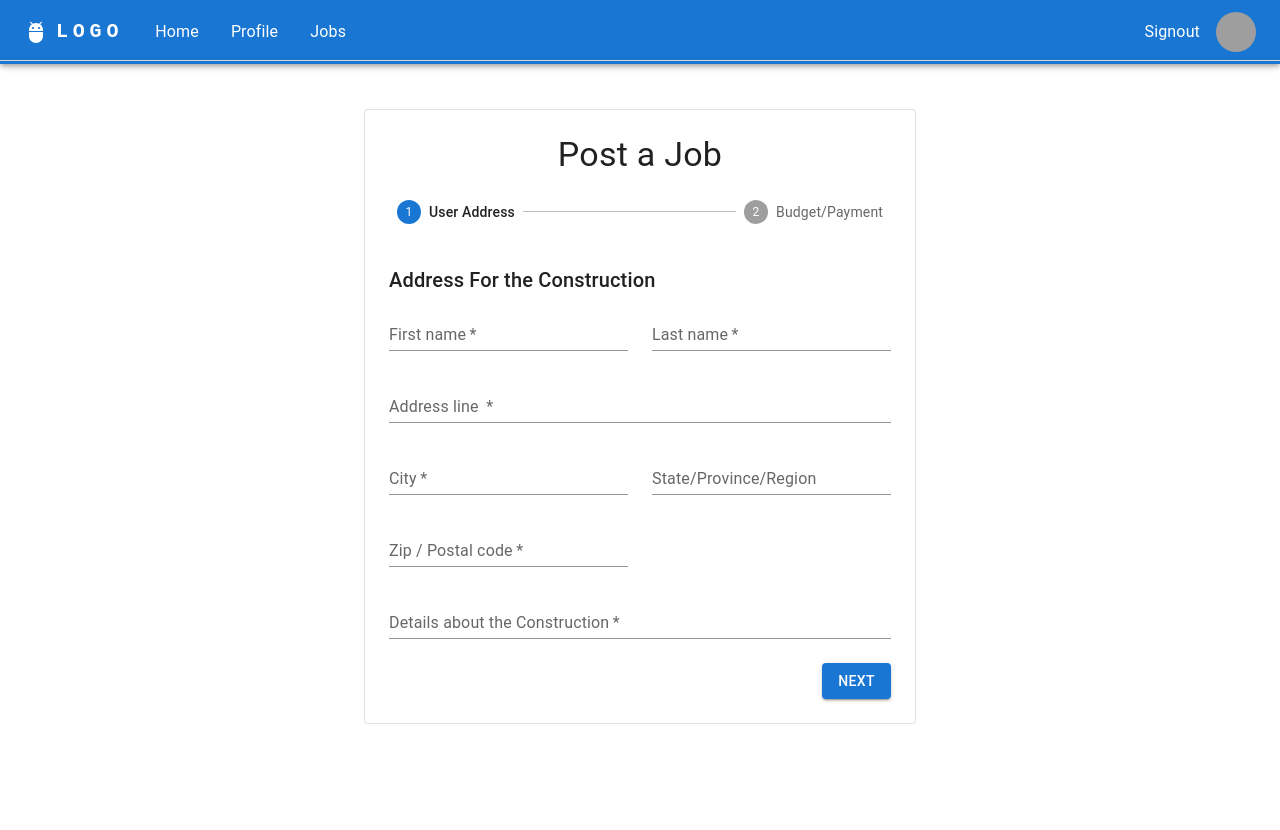
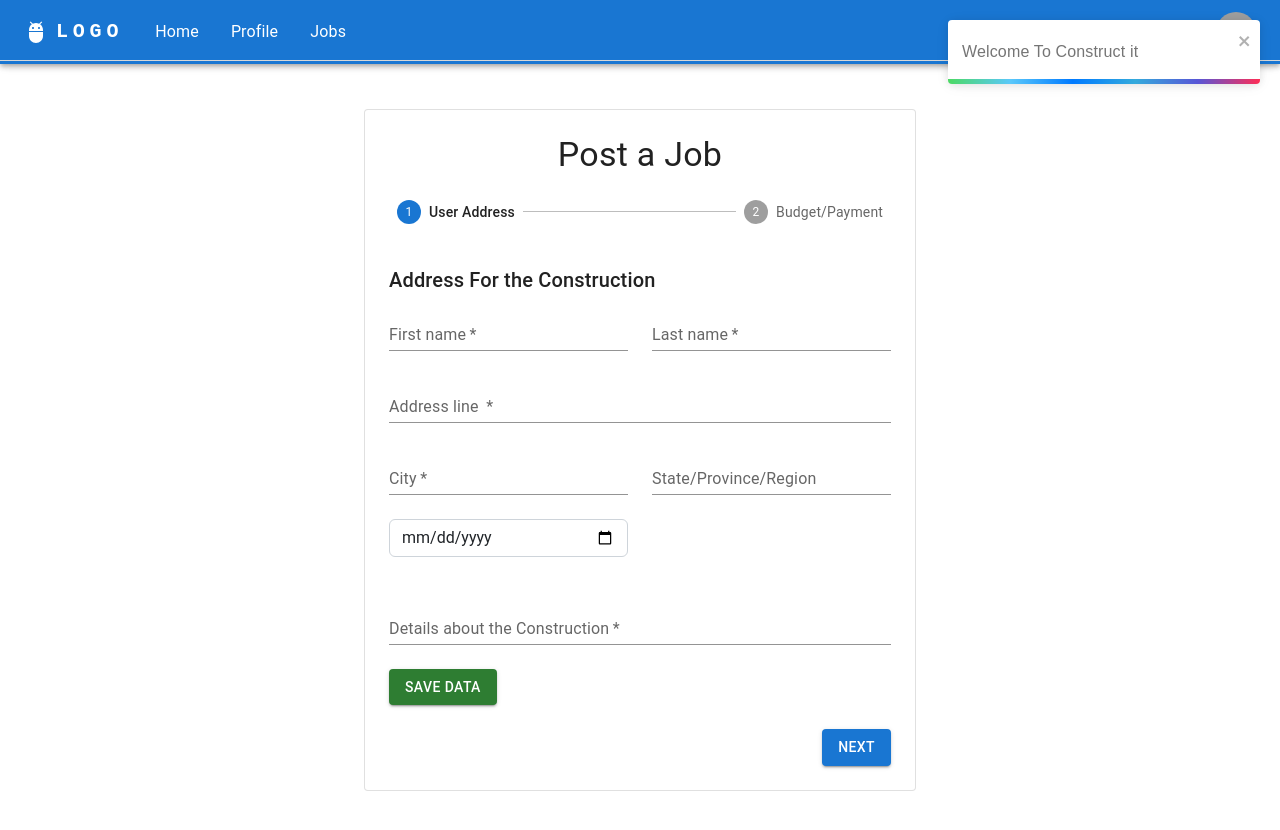
Before and after one commit to shabeehnaqvi/React-ConstructIt-GobGeeklords, a React (Create React App) app in the folder FrontEnd/: page /home in a window 1280 px wide. Shown: the top 830 px of the page. Before the commit the page ends 800 px from the top, so only its background shows below. Built offline with nearby package versions, Linux system fonts and the light colour scheme; sample sign-in values are in the browser's storage; grey boxes are pictures that could not be loaded.

Commit message:
Added Job Posting

```diff
--- a/FrontEnd/package.json
+++ b/FrontEnd/package.json
@@ -11,6 +11,7 @@
     "@testing-library/react": "^13.4.0",
     "@testing-library/user-event": "^13.5.0",
     "bootstrap": "^5.2.3",
+    "dayjs": "^1.11.7",
     "react": "^18.2.0",
     "react-bootstrap": "^2.7.0",
     "react-dom": "^18.2.0",
--- a/FrontEnd/src/components/home/AddressfForm.js
+++ b/FrontEnd/src/components/home/AddressfForm.js
@@ -4,8 +4,63 @@ import Typography from "@mui/material/Typography";
 import TextField from "@mui/material/TextField";
 import FormControlLabel from "@mui/material/FormControlLabel";
 import Checkbox from "@mui/material/Checkbox";
+import { Form } from "react-bootstrap";
+import { toast } from "react-toastify";
+import Button from "@mui/material/Button";
+export default function AddressForm() {
+  const [data, setData] = React.useState([]);
+  const [inpval, setInpval] = React.useState({
+    firstName: "",
+    lastName: "",
+    address: "",
+    city: "",
+    state: "",
+    date: "",
+    details: "",
+  });
+  const getdata = (e) => {
+    const { value, name } = e.target;
+    setInpval(() => {
+      return {
+        ...inpval,
+        [name]: value,
+      };
+    });
+  };
+  const addData = (e) => {
+    e.preventDefault();
 
-export default function AddressForm() {
+    const { firstName, lastName, address, city, state, date, details } = inpval;
+
+    if (firstName === "" || lastName === "") {
+      toast.error("Name field is requred!", {
+        position: "top-center",
+      });
+    } else if (address === "") {
+      toast.error("Address field is requred", {
+        position: "top-center",
+      });
+    } else if (city === "") {
+      toast.error("city field is requred", {
+        position: "top-center",
+      });
+    } else if (state === "") {
+      toast.error("state field is requred", {
+        position: "top-center",
+      });
+    } else if (date === "") {
+      toast.error("date field is requred", {
+        position: "top-center",
+      });
+    } else if (details === "") {
+      toast.error("details field is requred", {
+        position: "top-center",
+      });
+    } else {
+      toast("Next Step");
+      localStorage.setItem("job_details", JSON.stringify([...data, inpval]));
+    }
+  };
   return (
     <React.Fragment>
       <Typography variant="h6" gutterBottom>
@@ -15,6 +70,7 @@ export default function AddressForm() {
         <Grid item xs={12} sm={6}>
           <TextField
             required
+            onChange={getdata}
             id="firstName"
             name="firstName"
             label="First name"
@@ -27,6 +83,7 @@ export default function AddressForm() {
           <TextField
             required
             id="lastName"
+            onChange={getdata}
             name="lastName"
             label="Last name"
             fullWidth
@@ -38,6 +95,7 @@ export default function AddressForm() {
           <TextField
             required
             id="address"
+            onChange={getdata}
             name="address"
             label="Address line "
             fullWidth
@@ -50,6 +108,7 @@ export default function AddressForm() {
           <TextField
             required
             id="city"
+            onChange={getdata}
             name="city"
             label="City"
             fullWidth
@@ -61,21 +120,16 @@ export default function AddressForm() {
           <TextField
             id="state"
             name="state"
+            onChange={getdata}
             label="State/Province/Region"
             fullWidth
             variant="standard"
           />
         </Grid>
         <Grid item xs={12} sm={6}>
-          <TextField
-            required
-            id="zip"
-            name="zip"
-            label="Zip / Postal code"
-            fullWidth
-            autoComplete="shipping postal-code"
-            variant="standard"
-          />
+          <Form.Group className="mb-3" controlId="formBasicdate">
+            <Form.Control onChange={getdata} name="date" type="date" />
+          </Form.Group>
         </Grid>
         <Grid item xs={12} sm={12}>
           <TextField
@@ -85,7 +139,14 @@ export default function AddressForm() {
             label="Details about the Construction"
             fullWidth
             variant="standard"
+            onChange={getdata}
           />
+        </Grid>
+
+        <Grid item xs={18} sm={18}>
+          <Button variant="contained" color="success" onClick={addData}>
+            Save Data
+          </Button>
         </Grid>
       </Grid>
     </React.Fragment>
--- a/FrontEnd/src/components/home/Home.jsx
+++ b/FrontEnd/src/components/home/Home.jsx
@@ -14,7 +14,8 @@ import Typography from "@mui/material/Typography";
 import { createTheme, ThemeProvider } from "@mui/material/styles";
 import AddressForm from "./AddressfForm";
 import PaymentForm from "./PaymentForm";
-
+import { ToastContainer, toast } from "react-toastify";
+import { useNavigate } from "react-router-dom";
 const steps = ["User Address", "Budget/Payment"];
 
 function getStepContent(step) {
@@ -31,14 +32,49 @@ function getStepContent(step) {
 const theme = createTheme();
 
 function Home() {
+  const history = useNavigate();
   const [activeStep, setActiveStep] = React.useState(0);
-
+  React.useEffect(() => {
+    toast("Welcome To Construct it");
+  }, []);
   const handleNext = () => {
     setActiveStep(activeStep + 1);
   };
 
   const handleBack = () => {
     setActiveStep(activeStep - 1);
+  };
+  const addData = (e) => {
+    const jobPaymentDetails = JSON.parse(
+      localStorage.getItem("job_details_payment")
+    );
+    let jobDetails = JSON.parse(localStorage.getItem("job_details"));
+
+    jobDetails = {
+      ...jobDetails["0"],
+      ...jobPaymentDetails["0"],
+      approved: false,
+      completed: false,
+    };
+
+    fetch("http://localhost:3001/jobs")
+      .then((response) => response.json())
+      .then((data) => {
+        fetch("http://localhost:3001/jobs", {
+          method: "POST",
+          headers: {
+            "Content-type": "application/json",
+          },
+          body: JSON.stringify(jobDetails),
+        }).then((res) => {
+          if (res.status >= 200 && res.status <= 300) {
+            toast("Successfuly Posted Job!");
+            history("/profile");
+          } else {
+            toast("Failed! Contact Support");
+          }
+        });
+      });
   };
 
   return (
@@ -70,7 +106,21 @@ function Home() {
           </Stepper>
           {activeStep === steps.length ? (
             <React.Fragment>
-              <Typography variant="h5" gutterBottom>
+              <Typography variant="h7" gutterBottom>
+                Press the Submit Button to Post Your Request
+              </Typography>
+
+              <Button
+                variant="primary"
+                className="col-lg-12"
+                onClick={addData}
+                style={{ background: "rgb(67, 185, 127)" }}
+                type="submit"
+              >
+                Submit
+              </Button>
+
+              <Typography variant="h7" gutterBottom>
                 Thank you for your order.
               </Typography>
             </React.Fragment>
@@ -96,6 +146,7 @@ function Home() {
           )}
         </Paper>
       </Container>
+      <ToastContainer />
     </ThemeProvider>
   );
 }
--- a/FrontEnd/src/components/home/PaymentForm.js
+++ b/FrontEnd/src/components/home/PaymentForm.js
@@ -4,8 +4,49 @@ import Grid from "@mui/material/Grid";
 import TextField from "@mui/material/TextField";
 import FormControlLabel from "@mui/material/FormControlLabel";
 import Checkbox from "@mui/material/Checkbox";
+import { toast, ToastContainer } from "react-toastify";
+import Button from "@mui/material/Button";
+export default function PaymentForm() {
+  const [data, setData] = React.useState([]);
+  const [inpval, setInpval] = React.useState({
+    method: "",
+    budget: "",
+    worker: 0,
+  });
+  const getdata = (e) => {
+    const { value, name } = e.target;
+    setInpval(() => {
+      return {
+        ...inpval,
+        [name]: value,
+      };
+    });
+  };
+  const addData = (e) => {
+    e.preventDefault();
 
-export default function PaymentForm() {
+    const { method, budget, worker } = inpval;
+
+    if (method === "") {
+      toast.error("Mehtod field is requred!", {
+        position: "top-center",
+      });
+    } else if (budget === "") {
+      toast.error("budget field is requred", {
+        position: "top-center",
+      });
+    } else if (worker <= 0) {
+      toast.error("Number of Workers are Required", {
+        position: "top-center",
+      });
+    } else {
+      toast("Next Step");
+      localStorage.setItem(
+        "job_details_payment",
+        JSON.stringify([...data, inpval])
+      );
+    }
+  };
   return (
     <React.Fragment>
       <Typography variant="h6" gutterBottom>
@@ -15,6 +56,7 @@ export default function PaymentForm() {
         <Grid item xs={12} md={6}>
           <TextField
             required
+            onChange={getdata}
             id="name"
             label="User Name"
             fullWidth
@@ -24,7 +66,9 @@ export default function PaymentForm() {
         <Grid item xs={12} md={6}>
           <TextField
             required
+            onChange={getdata}
             id="method"
+            name="method"
             label="Payment Method"
             fullWidth
             variant="standard"
@@ -33,7 +77,9 @@ export default function PaymentForm() {
         <Grid item xs={12} md={6}>
           <TextField
             required
+            onChange={getdata}
             id="expDate"
+            name="budget"
             label="Budget"
             fullWidth
             variant="standard"
@@ -42,14 +88,22 @@ export default function PaymentForm() {
         <Grid item xs={12} md={6}>
           <TextField
             required
+            name="worker"
             id="worker"
+            onChange={getdata}
             label="worker"
             helperText="Number Of Workers Required for the job"
             fullWidth
             variant="standard"
           />
         </Grid>
+        <Grid item xs={18} sm={18}>
+          <Button variant="contained" color="success" onClick={addData}>
+            Save Data
+          </Button>
+        </Grid>
       </Grid>
+      <ToastContainer />
     </React.Fragment>
   );
 }
--- a/FrontEnd/src/components/layout/Layout.jsx
+++ b/FrontEnd/src/components/layout/Layout.jsx
@@ -1,7 +1,7 @@
-import React from "react";
+import React, { useEffect, useState } from "react";
 import { Link, useNavigate } from "react-router-dom";
 import ROUTES from "../../router/ROUTES";
-
+import { ToastContainer, toast } from "react-toastify";
 import AppBar from "@mui/material/AppBar";
 import Box from "@mui/material/Box";
 import Toolbar from "@mui/material/Toolbar";
--- a/FrontEnd/src/components/login/Login.jsx
+++ b/FrontEnd/src/components/login/Login.jsx
@@ -33,7 +33,7 @@ const Login = () => {
         let database = data;
 
         if (email === "") {
-          toast.error("email field is requred", {
+          toast.error("Email field is requred", {
             position: "top-center",
           });
         } else if (!email.includes("@")) {
@@ -54,11 +54,12 @@ const Login = () => {
           );
 
           if (user) {
-            toast("Welcome " + user.name);
+            toast.success("Welcome " + user.name);
+            localStorage.setItem("user_login", JSON.stringify(user));
             localStorage.setItem("islogin", true);
             history("/home");
           } else {
-            toast("invalid details");
+            toast.error("invalid details");
           }
         }
       });
@@ -110,7 +111,7 @@ const Login = () => {
             <p className="mt-3">
               Don't Have an Account?{" "}
               <span
-                style={{ color: "navy", cursor: "pointer" }}
+                style={{ color: "rgb(67, 185, 127)", cursor: "pointer" }}
                 onClick={() => {
                   history("/signup");
                 }}
--- a/FrontEnd/src/components/signup/Signup.jsx
+++ b/FrontEnd/src/components/signup/Signup.jsx
@@ -11,9 +11,7 @@ function Signup() {
   };
 
   const history = useNavigate();
-  function changegender(e) {
-    setData(e);
-  }
+
   const [inpval, setInpval] = useState({
     name: "",
     email: "",
@@ -69,7 +67,7 @@ function Signup() {
       //history("/home");
 
       let userlength = 0;
-      if (role == "User") {
+      if (role === "User") {
         fetch("http://localhost:3001/users")
           .then((response) => response.json())
           .then((data) => {
@@ -216,7 +214,7 @@ function Signup() {
               <span>
                 Already Have an Account?
                 <span
-                  style={{ color: "rgb(67, 185, 127)", cursor: "pointer" }}
+                  style={{ color: "navy", cursor: "pointer" }}
                   onClick={() => {
                     history("/login");
                   }}
```
Also changed, not shown: 1 other file (tests, documents, lock files or other folders).
